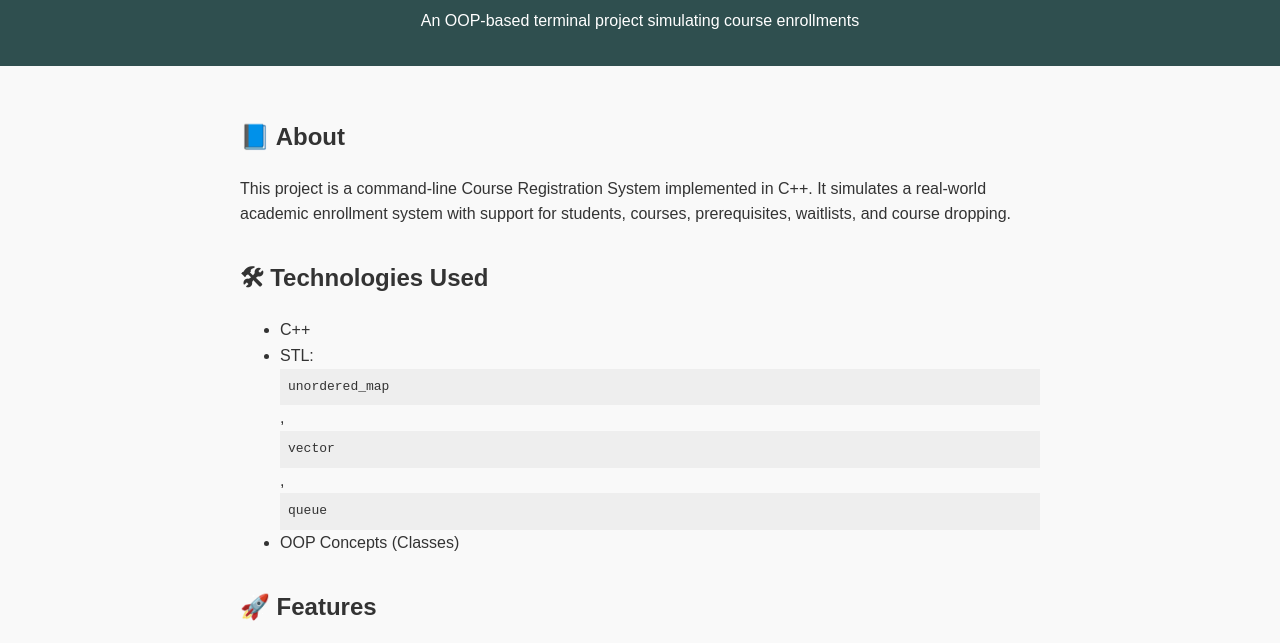
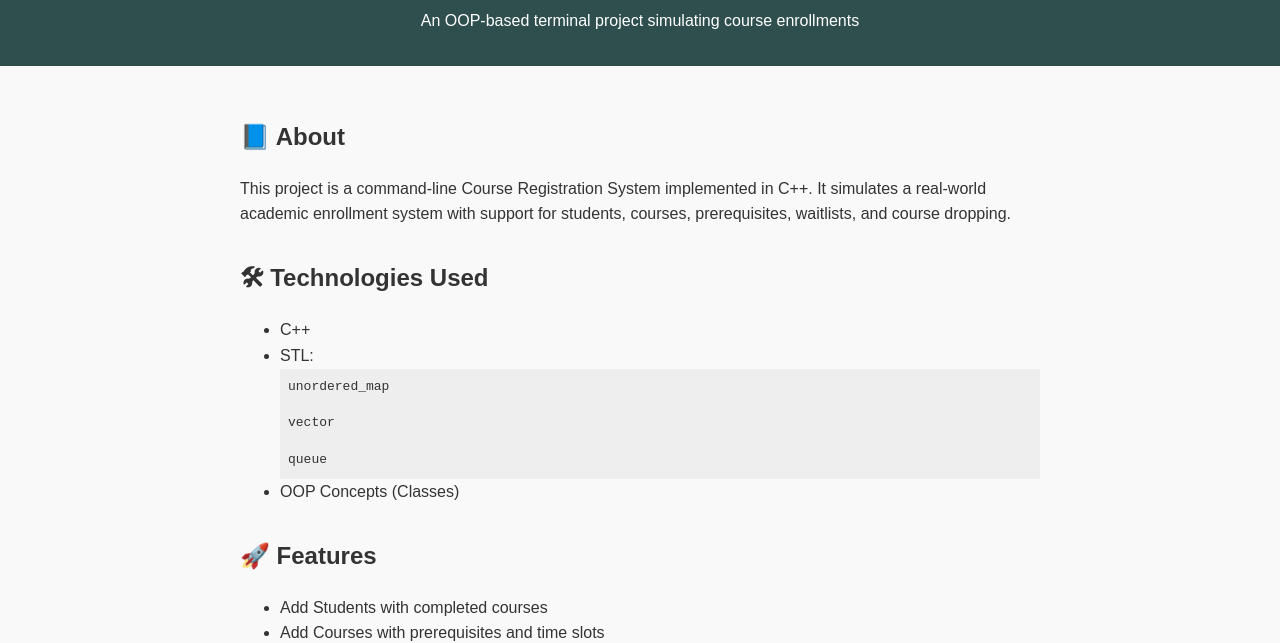
Before and after one commit to lokii-09/Course-Registration-System, a plain HTML site: page cpp_website/index.html in a window 1280 px wide. Shown: the part 102-745 px from the top of the page. Drawn offline with Linux system fonts and the light colour scheme.

Commit message:
final changes-3

```diff
--- a/cpp_website/index.html
+++ b/cpp_website/index.html
@@ -21,7 +21,7 @@
       <h2>🛠 Technologies Used</h2>
       <ul>
         <li>C++</li>
-        <li>STL: <code>unordered_map</code>, <code>vector</code>, <code>queue</code></li>
+        <li>STL: <code>unordered_map</code> <code>vector</code> <code>queue</code></li>
         <li>OOP Concepts (Classes)</li>
       </ul>
     </section>
```
